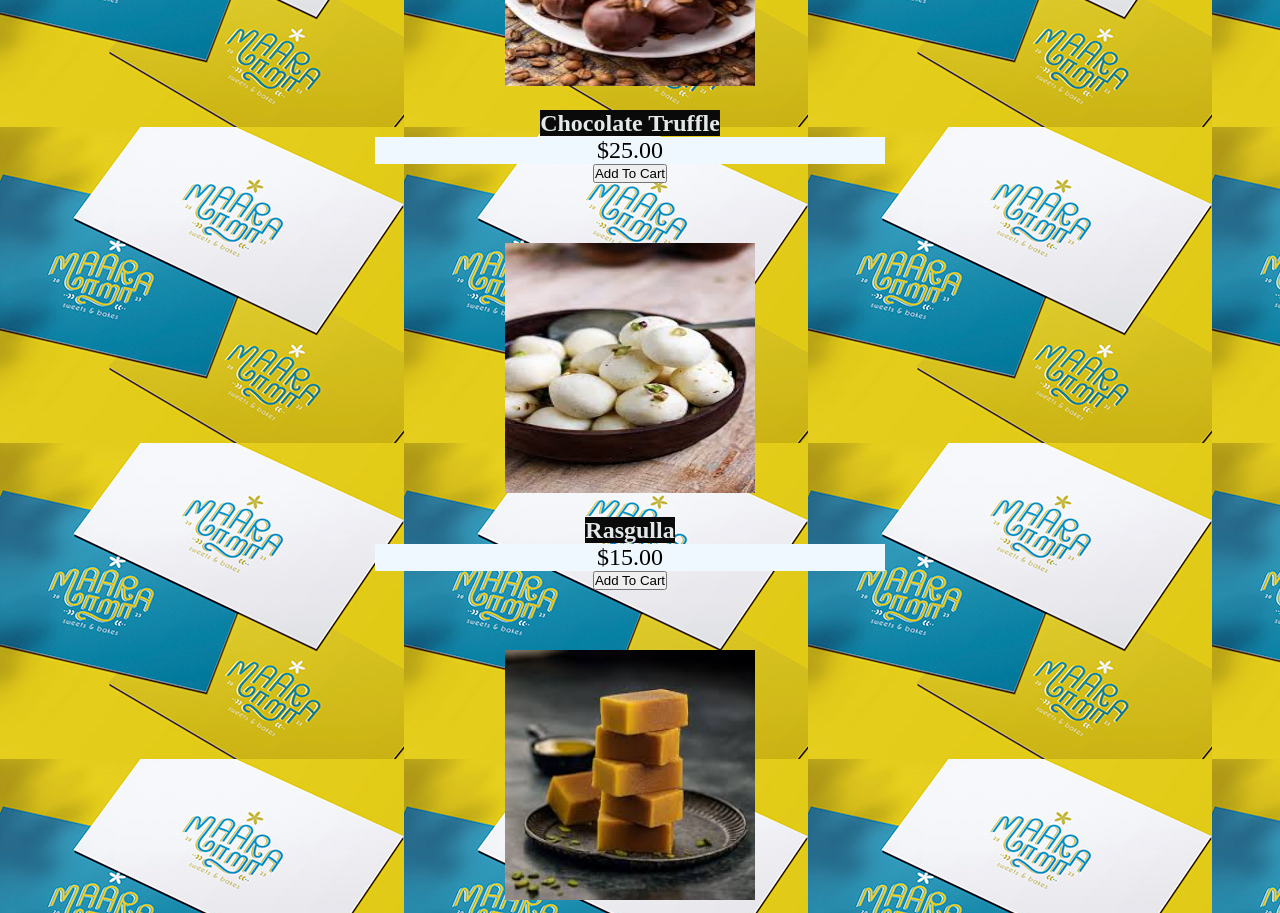
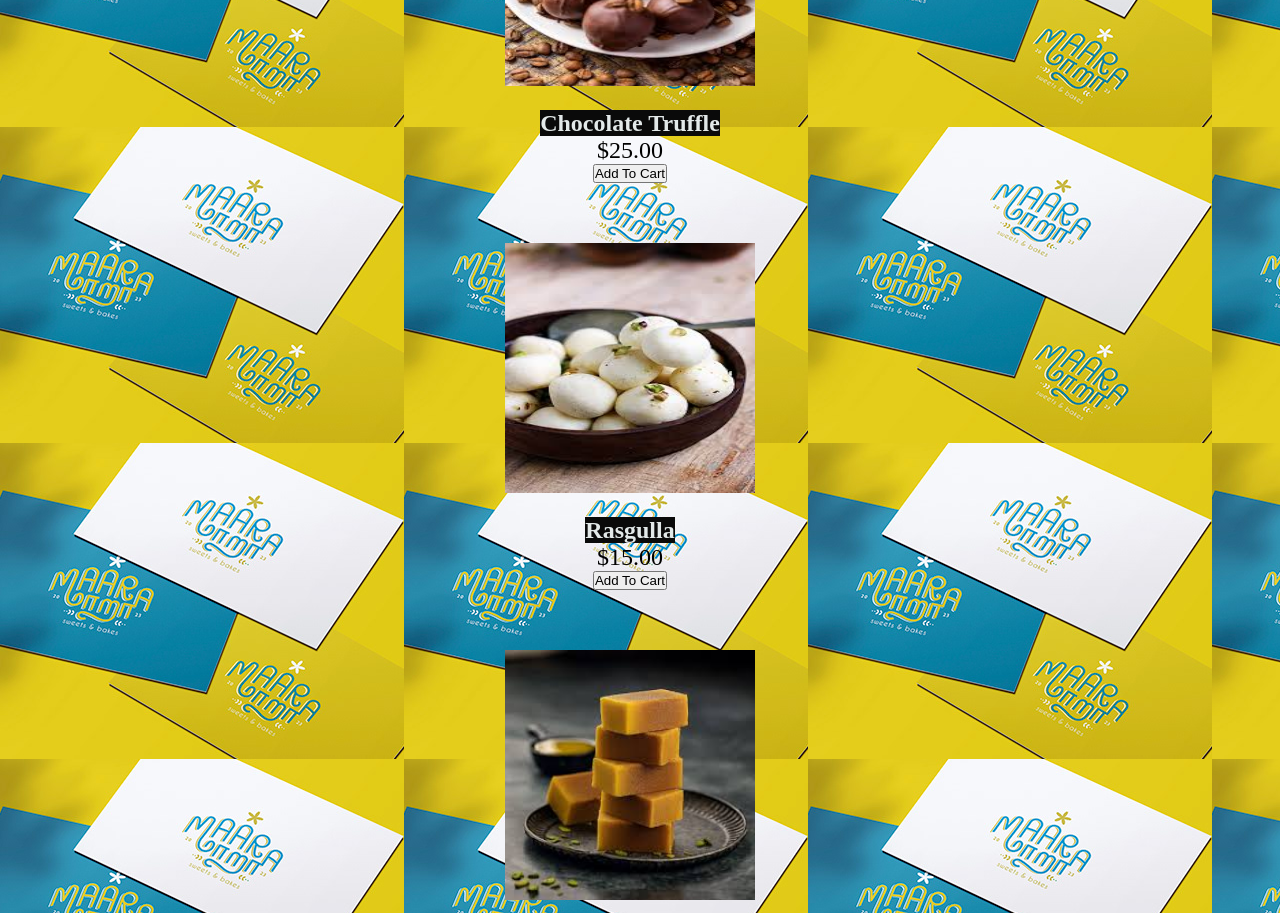
Before and after one commit to Sruthismanian06/web-pages, a plain HTML site: page flex/index.html in a window 1280 px wide. Shown: the part 1100-2013 px from the top of the page. Drawn offline with Linux system fonts and the light colour scheme.

Commit message:
Update style.css

```diff
--- a/flex/style.css
+++ b/flex/style.css
@@ -13,9 +13,6 @@ h3{
     font-size: 1.5rem;
     background-color: rgb(10, 10, 10);
     display: inline;
-}
-.price{
-    background-color: aliceblue;
 }
 h1,#one{
     display:inline;
```
